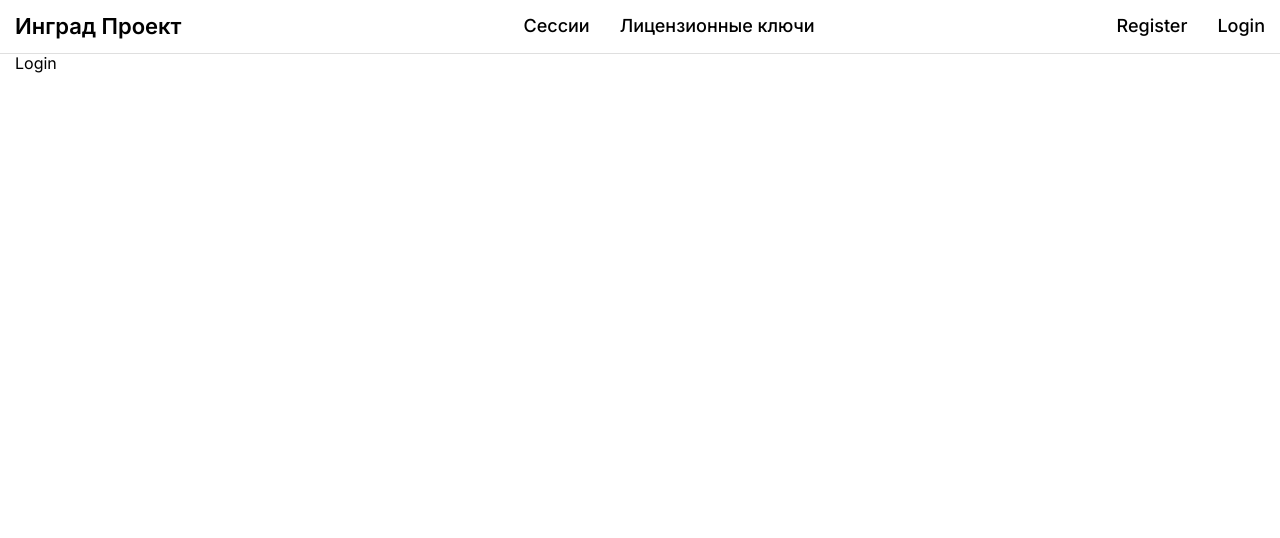
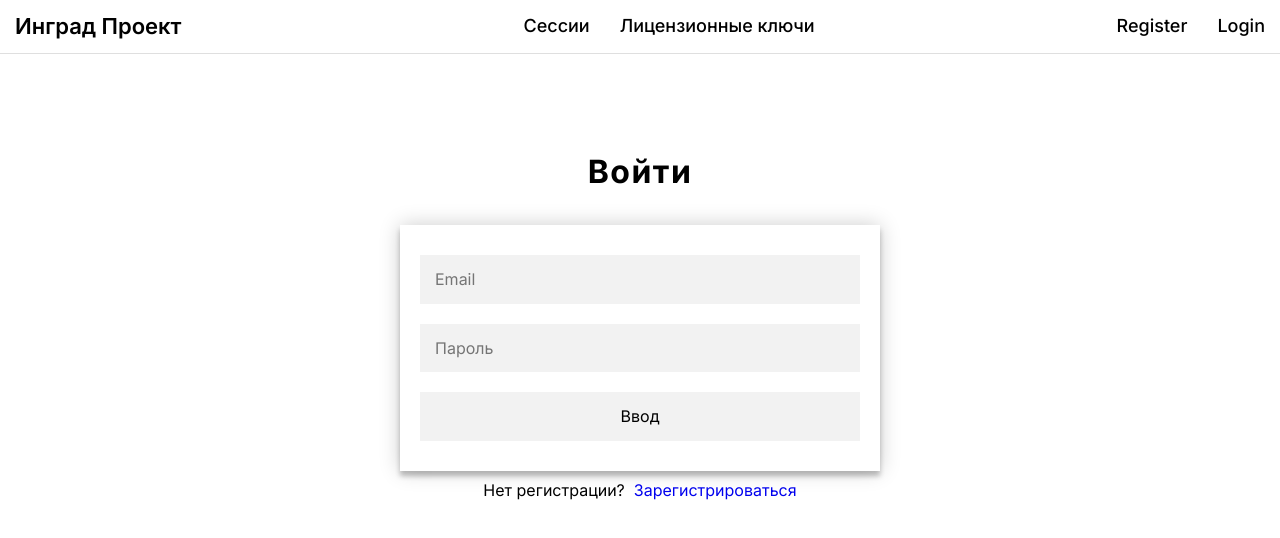
Before and after one commit to Abdurakhman20/ingrad-admin-panel, a React (Vite) app: page /login in a window 1280 px wide. Shown: the top 538 px of the page. Built offline with nearby package versions, Linux system fonts and the light colour scheme.

Commit message:
create login page

```diff
--- a/src/components/AuthForm/AuthForm.tsx
+++ b/src/components/AuthForm/AuthForm.tsx
@@ -49,7 +49,7 @@ const AuthForm: React.FC<IAuthForm> = ({
 
         {!isValid && (
           <button className={styles.form_field} type="submit">
-            Зарегистрироваться
+            Ввод
           </button>
         )}
       </form>
--- /dev/null
+++ b/src/pages/Login/Login.module.css
@@ -0,0 +1,15 @@
+.register_page {
+  margin-top: 100px;
+}
+
+.title {
+  text-align: center;
+  letter-spacing: 1.5px;
+  margin: 0;
+  margin-bottom: 35px;
+}
+
+.register {
+  text-align: center;
+  padding-top: 10px;
+}
--- a/src/pages/Login/Login.tsx
+++ b/src/pages/Login/Login.tsx
@@ -1,7 +1,72 @@
-import React from "react";
+import React, { useState, useEffect } from "react";
+import { useNavigate } from "react-router-dom";
+import styles from "./Login.module.css";
+import { Link } from "react-router-dom";
+import AuthForm from "../../components/AuthForm/AuthForm";
+import { IFormValues } from "../Register/Register";
+
+type LoginValuesType = Pick<IFormValues, "email" | "password">;
 
 const Login: React.FC = () => {
-  return <div className="wrapper">Login</div>;
+  const navigate = useNavigate();
+
+  const [values, setValues] = useState<LoginValuesType>({
+    email: "",
+    password: "",
+  });
+
+  const handleInputChange = (event: React.FormEvent<HTMLInputElement>) => {
+    event.preventDefault();
+
+    const { name, value } = event.currentTarget;
+    setValues((values) => ({
+      ...values,
+      [name]: value,
+    }));
+  };
+
+  const [submitted, setSubmitted] = useState(false);
+  const [valid, setValid] = useState(false);
+
+  const handleSubmit = (event: React.FormEvent<HTMLFormElement>) => {
+    event.preventDefault();
+
+    if (values.email && values.password) {
+      setValid(true);
+    }
+    setSubmitted(true);
+  };
+
+  const fields = [
+    { name: "email", type: "email", placeholder: "Email" },
+    { name: "password", type: "password", placeholder: "Пароль" },
+  ];
+
+  useEffect(() => {
+    if (submitted) {
+      navigate("/");
+    }
+  }, [navigate, submitted]);
+
+  return (
+    <div className={styles.register_page}>
+      <div className="wrapper">
+        <h1 className={styles.title}>Войти</h1>
+        <AuthForm
+          isSubmitted={submitted}
+          isValid={valid}
+          values={values as IFormValues}
+          fields={fields}
+          handleInputChange={(event) => handleInputChange(event)}
+          handleSubmit={handleSubmit}
+        />
+        <div className={styles.register}>
+          Нет регистрации? &nbsp;
+          <Link to="/register">Зарегистрироваться</Link>
+        </div>
+      </div>
+    </div>
+  );
 };
 
 export default Login;
--- a/src/pages/Register/Register.tsx
+++ b/src/pages/Register/Register.tsx
@@ -35,9 +35,11 @@ const Register: React.FC = () => {
 
   const [submitted, setSubmitted] = useState(false);
   const [valid, setValid] = useState(false);
+  const [isPasswordValid, setIsPasswordValid] = useState(false);
 
   const handleSubmit = (event: React.FormEvent<HTMLFormElement>) => {
     event.preventDefault();
+
     if (
       values.firstName &&
       values.lastName &&
@@ -47,6 +49,11 @@ const Register: React.FC = () => {
     ) {
       setValid(true);
     }
+
+    if (values.password !== values.passwordAgain) {
+      setIsPasswordValid(false);
+    }
+
     setSubmitted(true);
   };
 
@@ -63,10 +70,10 @@ const Register: React.FC = () => {
   ];
 
   useEffect(() => {
-    if (submitted) {
+    if (submitted && valid && isPasswordValid) {
       navigate("/");
     }
-  }, [navigate, submitted]);
+  }, [isPasswordValid, navigate, submitted, valid]);
 
   return (
     <div className={styles.register_page}>
@@ -82,7 +89,7 @@ const Register: React.FC = () => {
         />
         <div className={styles.login}>
           Уже зарегистрированы? &nbsp;
-          <Link to="login">Войти</Link>
+          <Link to="/login">Войти</Link>
         </div>
       </div>
     </div>
```
